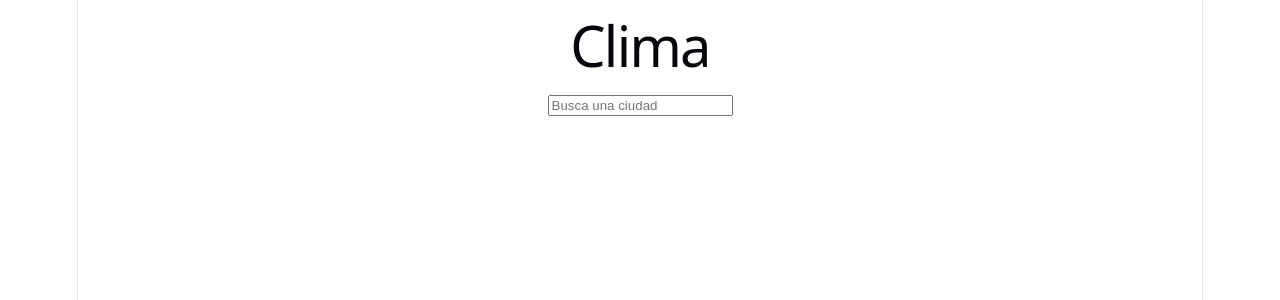
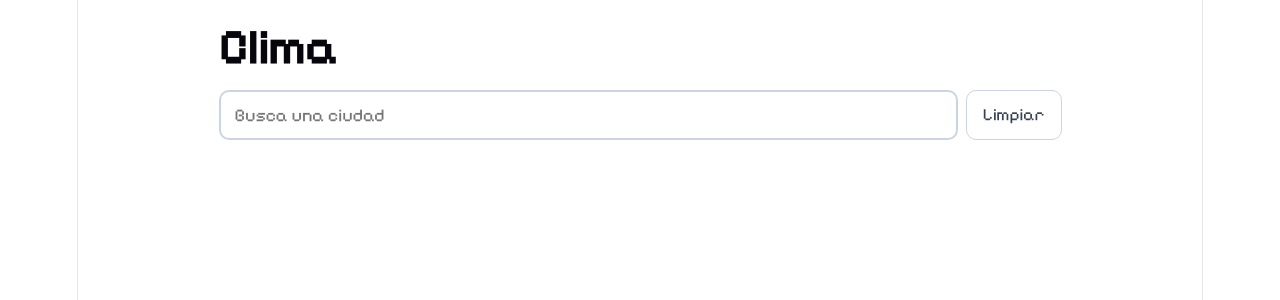
Before and after one commit to julianCeres587/clima-react, a React (Vite) app: page / in a window 1280 px wide. Shown: the top 300 px of the page. Built offline with nearby package versions, Linux system fonts and the light colour scheme.

Commit message:
Paso2 - useFetch, estilos

```diff
--- a/src/App.css
+++ b/src/App.css
@@ -0,0 +1,90 @@
+
+
+.buscador {
+  width: 75%;
+  max-width: none;
+  margin: 0 auto;
+  padding: 24px 16px;
+  text-align: left;
+  color: #1f2937;
+  font-family: "Pixelify Sans", system-ui, sans-serif;
+}
+
+.buscador__titulo {
+  margin: 10px 0 30px;
+  font-size: 50px;
+  font-weight: 700;
+}
+
+.buscador__fila {
+  display: flex;
+  gap: 8px;
+}
+
+.buscador__input {
+  flex: 1;
+  padding: 10px 14px;
+  font-size: 1rem;
+  color: #1f2937;
+  background: #fff;
+  border: 2px solid #cbd5e1;
+  border-radius: 10px;
+  outline: none;
+  transition: border-color 0.15s, box-shadow 0.15s;
+}
+
+.buscador__input:focus {
+  border-color: #3b82f6;
+  box-shadow: 0 0 0 3px rgba(59, 130, 246, 0.2);
+}
+
+.buscador__limpiar {
+  padding: 0 16px;
+  font-size: 0.95rem;
+  color: #374151;
+  background: #fff;
+  border: 1px solid #cbd5e1;
+  border-radius: 10px;
+  cursor: pointer;
+  transition: background 0.15s;
+
+}
+
+.buscador__limpiar:hover {
+  background: #0e5faf;
+  font-weight: 600;
+  color:#e2e8f0;
+}
+
+.buscador__mensaje {
+  margin: 12px 0 0;
+  color: #64748b;
+}
+
+.buscador__mensaje--error {
+  color: #b91c1c;
+}
+
+.buscador__lista {
+  margin: 12px 0 0;
+  padding: 0;
+  list-style: none;
+  background: #fff;
+  border: 1px solid #e2e8f0;
+  border-radius: 10px;
+  overflow: hidden;
+}
+
+.buscador__item {
+  padding: 10px 14px;
+  cursor: pointer;
+  color: #1f2937;
+  transition: background 0.15s;
+}
+
+
+.buscador__item:hover {
+  background: #0e5faf;
+  font-weight: 600;
+  color:#e2e8f0;
+}
--- a/src/App.jsx
+++ b/src/App.jsx
@@ -1,71 +1,51 @@
-import heroImg from './assets/hero.png'
-import reactLogo from './assets/react.svg'
-import viteLogo from './assets/vite.svg'
+
 import './App.css'
-import { useState, useEffect } from 'react';
-
+import { useState} from 'react';
+import useFetch from './hooks/useFetch';
 
 export default function App() {
 
   const [texto, setTexto] = useState("");
-  const [datos, setDatos] = useState(null);
-  const [loading, setLoading] = useState(false);
-  const [error, setError] = useState(null);
 
   const ciudad = texto.trim().toLowerCase();
   const buscar = ciudad.length >= 3;
 
+  let url = null;
+  if(buscar){
+    url = `https://geocoding-api.open-meteo.com/v1/search?name=${encodeURIComponent(ciudad)}&count=5&language=es`
+  }
+
+  const respuesta = useFetch(url);
+
   let ciudadesEncontradas = [];
-  if (datos && datos.results) {
-    ciudadesEncontradas = datos.results;
+  if (respuesta.datos &&  respuesta.datos.results) {
+    ciudadesEncontradas = respuesta.datos.results;
   }
-  useEffect(() => {    //consulta la api
 
-    if (!buscar) return;
 
-    const control = new AbortController(); //crea abortController, leugo lo enlaza a la peticion
-
-    async function consultarApi() {
-      setLoading(true);
-      setError(null);
-
-      try {
-        const URL = `https://geocoding-api.open-meteo.com/v1/search?name=${encodeURIComponent(ciudad)}&count=5&language=es`
-        const respuesta = await fetch(URL, { signal: control.signal }) //enlaza ese abortController con esta peticion '
-        if (!respuesta.ok) throw new Error("Error en la respuesta de la API");
-        const ciudades = await respuesta.json();
-        setDatos(ciudades);
-
-      }
-      catch (e) {
-        if (e.name === "AbortError") return; //si la peticion fue abortada, no hace nada
-        setError("Error al consultar la API: " + e.message);
-      }
-      setLoading(false);
-    }
-    consultarApi();
-
-    return () => control.abort()
-  }, [texto]); //efecto se activa cuando cambia texto
-
-  const buscando = buscar && loading;
-  const mostrarError = buscar && error;
-  const sinResultados = buscar && !loading && !error && ciudadesEncontradas.length === 0;
-  const mostrarCiudades = buscar && !loading && !error && ciudadesEncontradas.length > 0;
+  const buscando = buscar && respuesta.cargando;
+  const mostrarError = buscar && respuesta.error;
+  const sinResultados = buscar && respuesta.datos!==null && !respuesta.cargando && respuesta.error === null && ciudadesEncontradas.length === 0;
+  const mostrarCiudades = buscar && !respuesta.cargando && respuesta.error === null && ciudadesEncontradas.length > 0;
 
   return (
-    <div>
+    <div className="buscador">
 
-      <h1>Clima</h1>
-      <input value={texto} onChange={(e) => setTexto(e.target.value)} placeholder="Busca una ciudad" />
+      <h1  className="buscador__titulo">Clima</h1>
+      <div className="buscador__fila">
 
-      {buscando && <p>Buscando...</p>}
-      {mostrarError && <p>{error}</p>}
-      {sinResultados && <p>Sin resultados</p>}
+         <input className="buscador__input" value={texto} onChange={(e) => setTexto(e.target.value)} placeholder="Busca una ciudad" />
+         <button className="buscador__limpiar" onClick={()=>setTexto("")}>Limpiar</button>
+
+      </div>
+
+      {buscando && <p className="buscador__mensaje">Buscando...</p>}
+      {mostrarError && <p className="buscador__mensaje buscador__mensaje--error">{respuesta.error}</p>}
+      {sinResultados && <p className="buscador__mensaje">Sin resultados</p>}
       {mostrarCiudades && (
-        <ul>
+        <ul className="buscador__lista">
           {ciudadesEncontradas.map((c) => (
-            <li key={c.id}>
+            <li key={c.id} className="buscador__item">
               {c.name}, {c.admin1}, {c.country}
             </li>
           ))}
--- /dev/null
+++ b/src/hooks/useFetch.js
@@ -0,0 +1,40 @@
+
+import {useState, useEffect} from "react";
+
+export default function useFetch(url) {
+
+  const [datos, setDatos] = useState(null);
+  const [cargando, setCargando] = useState(false);
+  const [error, setError] = useState(null);
+
+  useEffect(() => {    //consulta la api
+
+    if(!url)return;
+
+    const control = new AbortController(); //crea abortController, leugo lo enlaza a la peticion
+
+    async function consultarApi() {
+      setCargando(true);
+      setError(null);
+
+      try {
+
+        const respuesta = await fetch(url, { signal: control.signal }) //enlaza ese abortController con esta peticion '
+        if (!respuesta.ok) throw new Error("Error en la respuesta de la API");
+        const ciudades = await respuesta.json();
+        setDatos(ciudades);
+
+      }
+      catch (e) {
+        if (e.name === "AbortError") return; //si la peticion fue abortada, no hace nada
+        setError("Error al consultar la API: " + e.message);
+      }
+      setCargando(false);
+    }
+    consultarApi();
+
+    return () => control.abort()
+  }, [url]); //efecto se activa cuando cambia texto de la url a consultar
+
+  return {datos, cargando, error};
+}
--- a/src/index.css
+++ b/src/index.css
@@ -1,3 +1,5 @@
+@import url('https://fonts.googleapis.com/css2?family=Pixelify+Sans:wght@400;700&display=swap');
+
 :root {
   --text: #6b6375;
   --text-h: #08060d;
@@ -11,9 +13,10 @@
   --shadow:
     rgba(0, 0, 0, 0.1) 0 10px 15px -3px, rgba(0, 0, 0, 0.05) 0 4px 6px -2px;
 
-  --sans: system-ui, 'Segoe UI', Roboto, sans-serif;
-  --heading: system-ui, 'Segoe UI', Roboto, sans-serif;
+  --sans: "Pixelify Sans", system-ui, 'Segoe UI', Roboto, sans-serif;
+  --heading: "Pixelify Sans",system-ui, 'Segoe UI', Roboto, sans-serif;
   --mono: ui-monospace, Consolas, monospace;
+
 
   font: 18px/145% var(--sans);
   letter-spacing: 0.18px;
@@ -52,6 +55,9 @@
 
 body {
   margin: 0;
+}
+input, button {
+  font: inherit;
 }
 
 #root {
```
